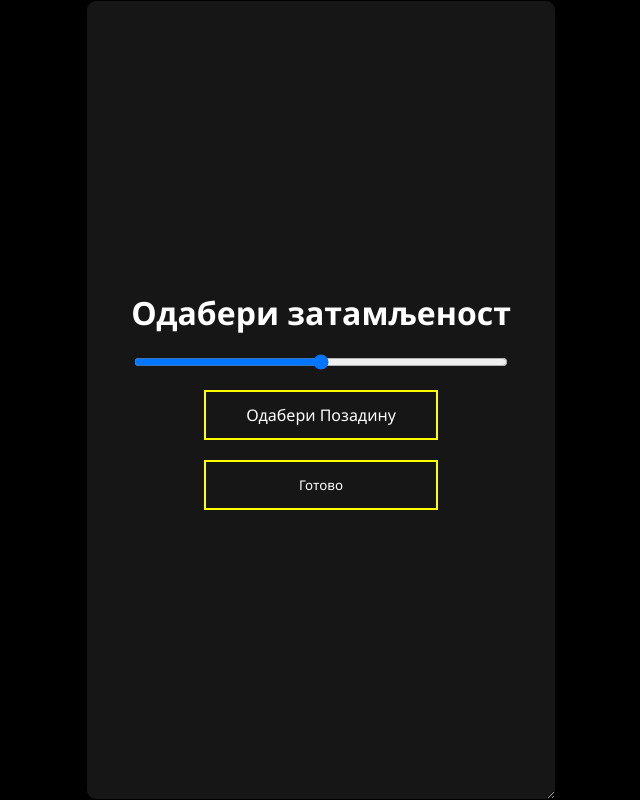
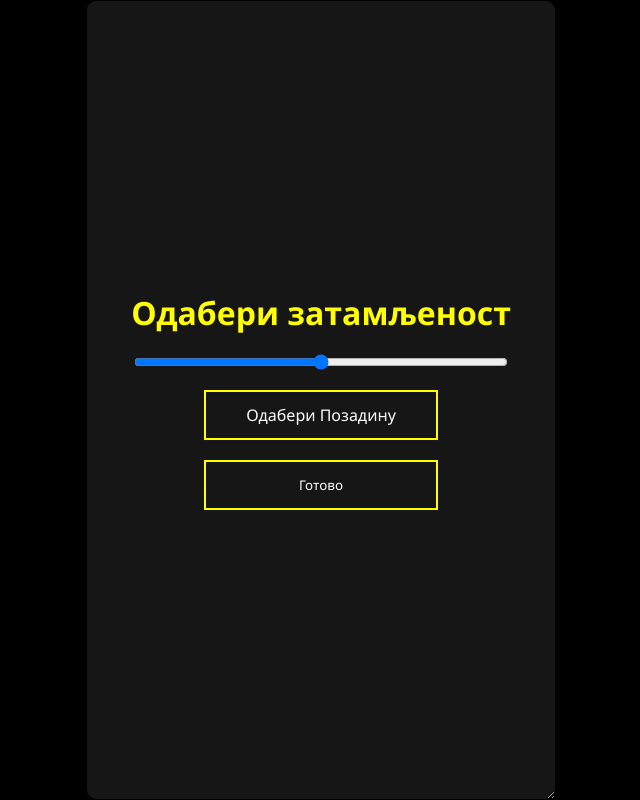
Before and after one commit to nikola-matkovic/Tapp, a Vue app in the folder spa/: page /#/settings in a window 1280 px wide. Shown: the whole page, without its empty margins (319-959 px from the left). Built offline with nearby package versions, Linux system fonts and the light colour scheme.

Commit message:
FInished change style

```diff
--- a/spa/src/View/Settings.vue
+++ b/spa/src/View/Settings.vue
@@ -54,7 +54,7 @@ async function setBackground(){
 #settings{
     background: rgb(22, 22, 22);
     height: 100%;
-    color: white;
+    color: yellow;
     display: flex;
     justify-content: center;
     align-items: center;
```
Also changed, not shown: 1 other file (tests, documents, lock files or other folders).
